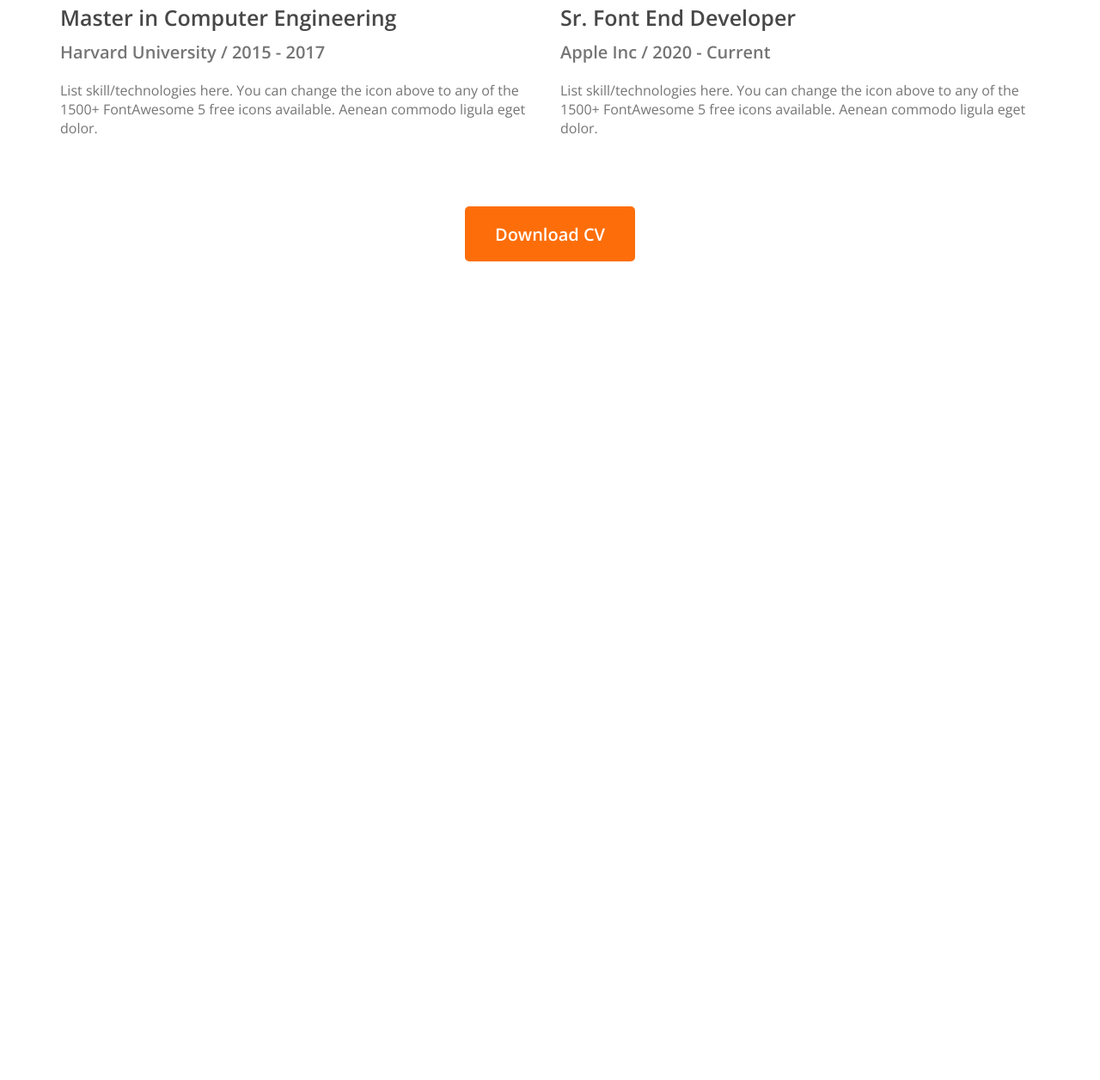
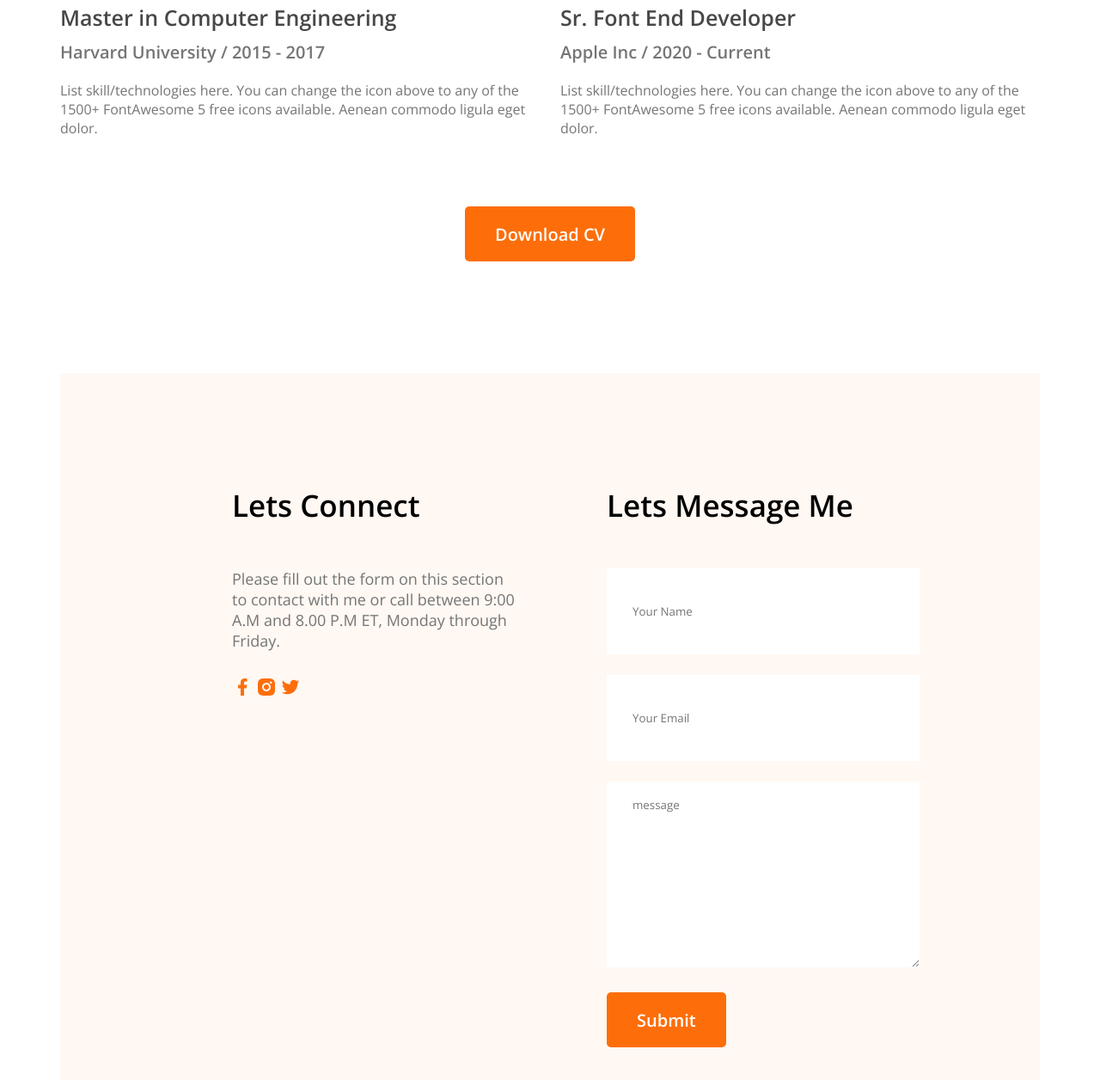
Before and after one commit to shinjons99/my-portfolio, a plain HTML site: page index.html in a window 1280 px wide. Shown: the part 2747-4003 px from the top of the page at 86% size. Before the commit the page ends 3051 px from the top, so only its background shows below. Drawn offline with nearby package versions, Linux system fonts and the light colour scheme.

Commit message:
contact us added

```diff
--- a/index.html
+++ b/index.html
@@ -139,6 +139,31 @@
             <button class="btn-primary">Download CV</button>
         </div>
         </section>
+        <!-- Contract Section -->
+        <section class="contact">
+            <div>
+                <h3 class="section-title">Lets Connect</h3>
+                <p class="section-description">Please fill out the form on this section to contact with me or call between 9:00 A.M and 8.00 P.M ET, Monday through Friday.</p>
+                <a href="">
+                    <img src="/images/icons/facebook.png" alt="">
+                </a>
+                <a href="">
+                    <img src="/images/icons/insta.png" alt="">
+                </a>
+                <a href="">
+                    <img src="/images/icons/twitter.png" alt="">
+                </a>
+            </div>
+            <div>
+                <h3 class="section-title">Lets Message Me</h3>
+                <form action="">
+                    <input type="text" name="" id="" placeholder="Your Name">
+                    <input type="email" name="" id="" placeholder="Your Email">
+                    <textarea name="" id="" cols="30" rows="10" placeholder="message"></textarea>
+                    <input class="btn-primary" type="submit" value="submit">
+                </form>
+            </div>
+        </section>
     </main>
     <footer>
 
--- a/styles/portfolio.css
+++ b/styles/portfolio.css
@@ -151,3 +151,28 @@ main {
   margin-top: 50px;
   text-align: center;
 }
+/* Contact style */
+.contact{
+  display: flex;
+  gap: 100px;
+  background: #FFF8F3;
+  padding: 130px 200px;
+}
+.contact .section-title{
+  text-align: left;
+}
+.contact .section-description{
+
+}
+.contact input[type="text"],input[type="email"], textarea{
+  margin-bottom: 24px;
+  border: 0;
+  width: 100%;
+  padding: 18px 30px;
+}
+input{
+  height: 64px;
+}
+.contact a{
+  text-decoration: none;
+}
```
